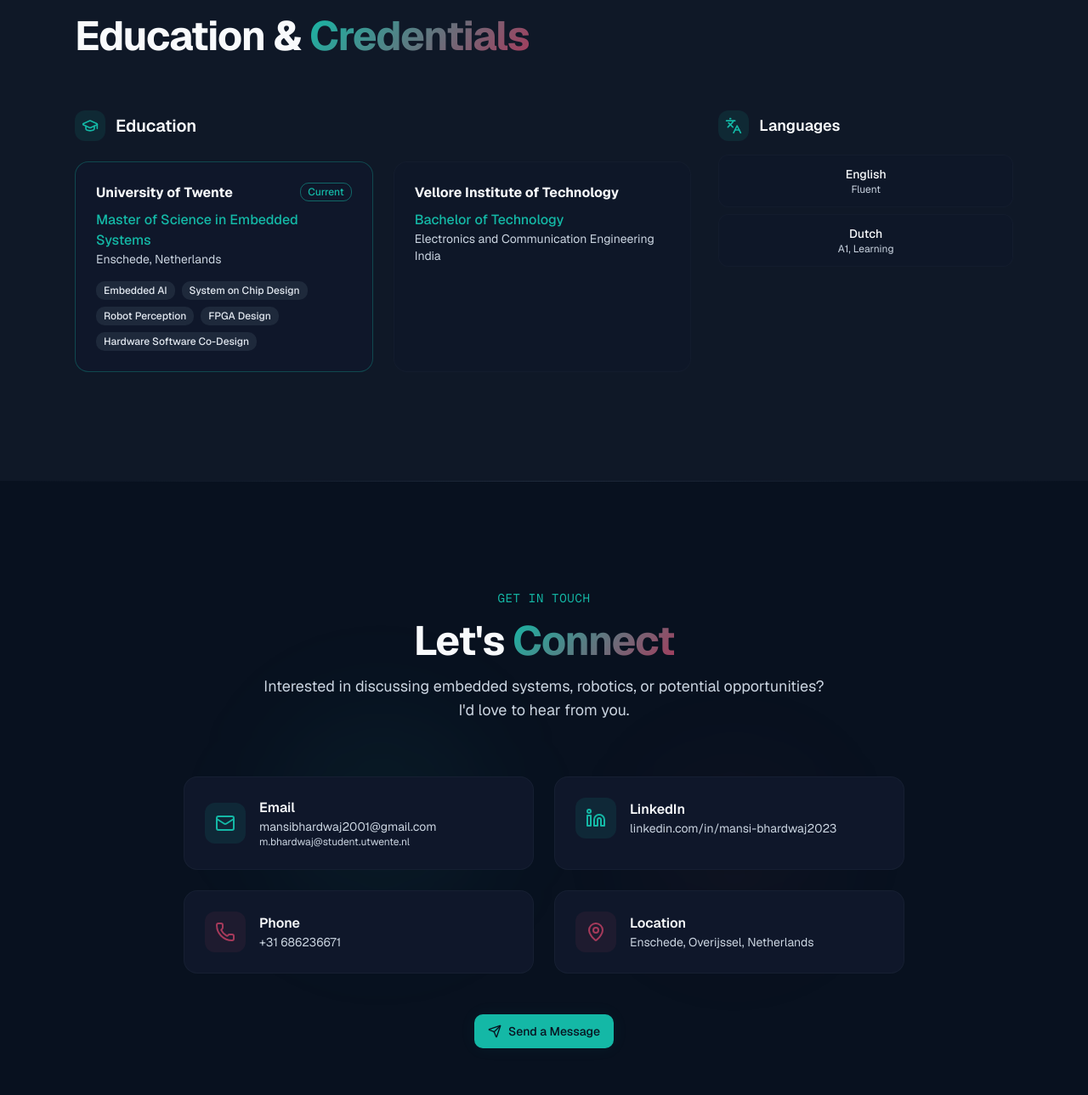
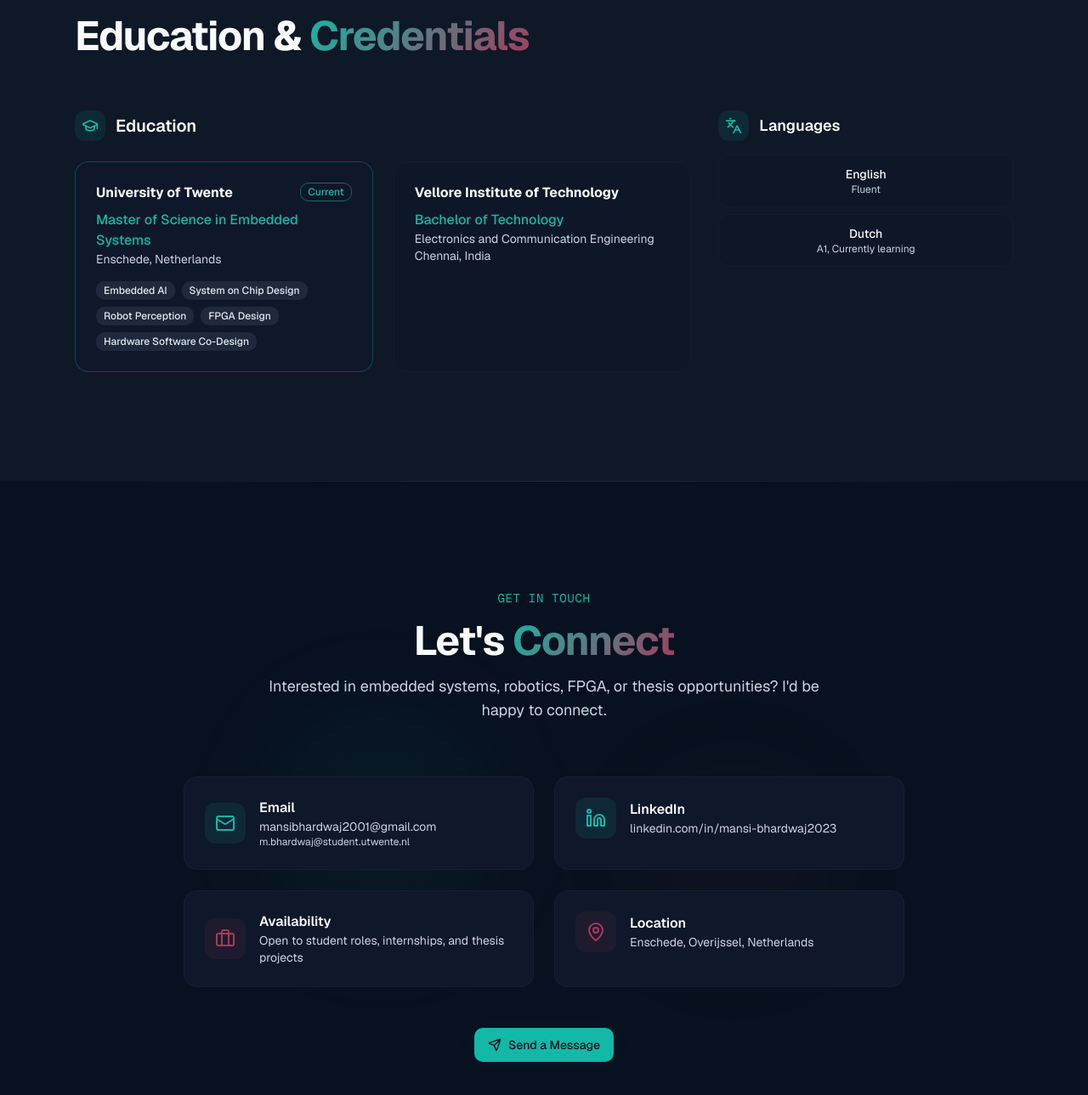
Before and after one commit to Mansitechdev/Mansitechdev.github.io, a Next.js app: page / in a window 1280 px wide. Shown: the part 7028-8317 px from the top of the page at 85% size. Built offline with nearby package versions, Linux system fonts and the light colour scheme.

Commit message:
Refine education and contact sections

```diff
--- a/components/contact-section.tsx
+++ b/components/contact-section.tsx
@@ -3,7 +3,7 @@
 import { motion } from "framer-motion"
 import { useInView } from "framer-motion"
 import { useRef } from "react"
-import { Mail, Linkedin, Phone, MapPin, Send } from "lucide-react"
+import { Mail, Linkedin, MapPin, Send, Briefcase } from "lucide-react"
 import { Button } from "@/components/ui/button"
 
 export function ContactSection() {
@@ -15,7 +15,6 @@ export function ContactSection() {
       <div className="absolute inset-0 circuit-bg" />
       <div className="absolute top-0 left-0 w-full h-px bg-gradient-to-r from-transparent via-border to-transparent" />
 
-      {/* Gradient orbs */}
       <div className="absolute top-1/3 left-1/4 w-64 h-64 bg-primary/5 rounded-full blur-3xl" />
       <div className="absolute bottom-1/3 right-1/4 w-48 h-48 bg-accent/5 rounded-full blur-3xl" />
 
@@ -27,14 +26,18 @@ export function ContactSection() {
           transition={{ duration: 0.6 }}
           className="text-center space-y-4 mb-16"
         >
-          <p className="text-primary font-mono text-sm tracking-wider uppercase">Get In Touch</p>
+          <p className="text-primary font-mono text-sm tracking-wider uppercase">
+            Get In Touch
+          </p>
+
           <h2 className="text-4xl md:text-5xl font-bold tracking-tight">
             Let&apos;s{" "}
             <span className="gradient-text">Connect</span>
           </h2>
+
           <p className="text-muted-foreground text-lg max-w-2xl mx-auto">
-            Interested in discussing embedded systems, robotics, or potential opportunities?
-            I&apos;d love to hear from you.
+            Interested in embedded systems, robotics, FPGA, or thesis opportunities?
+            I&apos;d be happy to connect.
           </p>
         </motion.div>
 
@@ -44,7 +47,6 @@ export function ContactSection() {
           transition={{ duration: 0.5, delay: 0.2 }}
           className="grid md:grid-cols-2 gap-6 mb-12"
         >
-          {/* Contact Cards */}
           <a
             href="mailto:mansibhardwaj2001@gmail.com"
             className="group p-6 rounded-xl bg-card border border-border/50 hover:border-primary/50 transition-all duration-300"
@@ -53,10 +55,17 @@ export function ContactSection() {
               <div className="p-3 rounded-lg bg-primary/10 text-primary group-hover:bg-primary/20 transition-colors">
                 <Mail className="w-6 h-6" />
               </div>
+
               <div>
-                <p className="font-semibold text-foreground group-hover:text-primary transition-colors">Email</p>
-                <p className="text-muted-foreground text-sm">mansibhardwaj2001@gmail.com</p>
-                <p className="text-muted-foreground text-xs">m.bhardwaj@student.utwente.nl</p>
+                <p className="font-semibold text-foreground group-hover:text-primary transition-colors">
+                  Email
+                </p>
+                <p className="text-muted-foreground text-sm">
+                  mansibhardwaj2001@gmail.com
+                </p>
+                <p className="text-muted-foreground text-xs">
+                  m.bhardwaj@student.utwente.nl
+                </p>
               </div>
             </div>
           </a>
@@ -71,24 +80,14 @@ export function ContactSection() {
               <div className="p-3 rounded-lg bg-primary/10 text-primary group-hover:bg-primary/20 transition-colors">
                 <Linkedin className="w-6 h-6" />
               </div>
+
               <div>
-                <p className="font-semibold text-foreground group-hover:text-primary transition-colors">LinkedIn</p>
-                <p className="text-muted-foreground text-sm">linkedin.com/in/mansi-bhardwaj2023</p>
-              </div>
-            </div>
-          </a>
-
-          <a
-            href="tel:+31686236671"
-            className="group p-6 rounded-xl bg-card border border-border/50 hover:border-primary/50 transition-all duration-300"
-          >
-            <div className="flex items-center gap-4">
-              <div className="p-3 rounded-lg bg-accent/10 text-accent group-hover:bg-accent/20 transition-colors">
-                <Phone className="w-6 h-6" />
-              </div>
-              <div>
-                <p className="font-semibold text-foreground group-hover:text-accent transition-colors">Phone</p>
-                <p className="text-muted-foreground text-sm">+31 686236671</p>
+                <p className="font-semibold text-foreground group-hover:text-primary transition-colors">
+                  LinkedIn
+                </p>
+                <p className="text-muted-foreground text-sm">
+                  linkedin.com/in/mansi-bhardwaj2023
+                </p>
               </div>
             </div>
           </a>
@@ -96,11 +95,29 @@ export function ContactSection() {
           <div className="p-6 rounded-xl bg-card border border-border/50">
             <div className="flex items-center gap-4">
               <div className="p-3 rounded-lg bg-accent/10 text-accent">
+                <Briefcase className="w-6 h-6" />
+              </div>
+
+              <div>
+                <p className="font-semibold text-foreground">Availability</p>
+                <p className="text-muted-foreground text-sm">
+                  Open to student roles, internships, and thesis projects
+                </p>
+              </div>
+            </div>
+          </div>
+
+          <div className="p-6 rounded-xl bg-card border border-border/50">
+            <div className="flex items-center gap-4">
+              <div className="p-3 rounded-lg bg-accent/10 text-accent">
                 <MapPin className="w-6 h-6" />
               </div>
+
               <div>
                 <p className="font-semibold text-foreground">Location</p>
-                <p className="text-muted-foreground text-sm">Enschede, Overijssel, Netherlands</p>
+                <p className="text-muted-foreground text-sm">
+                  Enschede, Overijssel, Netherlands
+                </p>
               </div>
             </div>
           </div>
@@ -113,7 +130,7 @@ export function ContactSection() {
           className="text-center"
         >
           <Button size="lg" className="gap-2 glow-primary" asChild>
-            <a href="mailto:mansibhardwaj2001@gmail.com?subject=Hello Mansi">
+            <a href="mailto:mansibhardwaj2001@gmail.com?subject=Portfolio Inquiry">
               <Send className="w-4 h-4" />
               Send a Message
             </a>
--- a/components/education-section.tsx
+++ b/components/education-section.tsx
@@ -18,14 +18,14 @@ const education = [
     institution: "Vellore Institute of Technology",
     degree: "Bachelor of Technology",
     field: "Electronics and Communication Engineering",
-    location: "India",
+    location: "Chennai, India",
     current: false,
   },
 ]
 
 const languages = [
   { name: "English", level: "Fluent" },
-  { name: "Dutch", level: "A1, Learning" },
+  { name: "Dutch", level: "A1, Currently learning" },
 ]
 
 export function EducationSection() {
```
